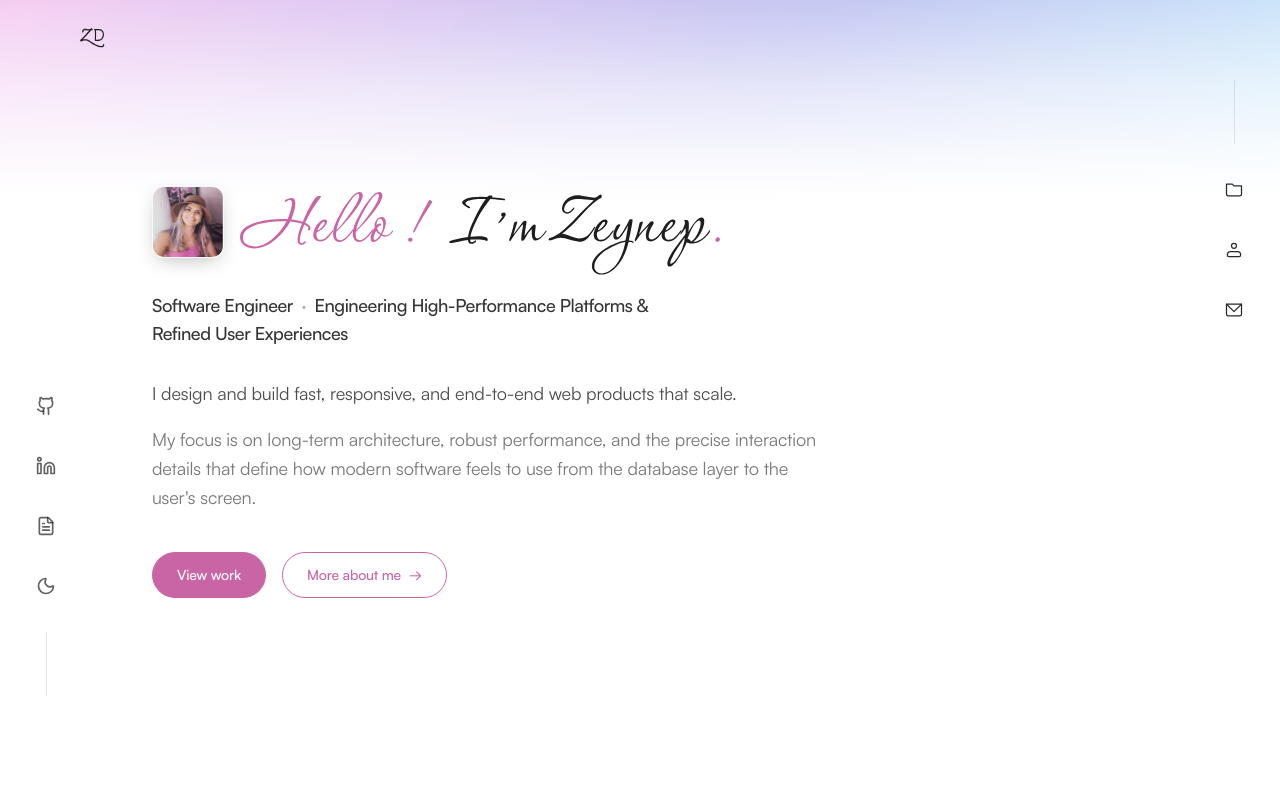
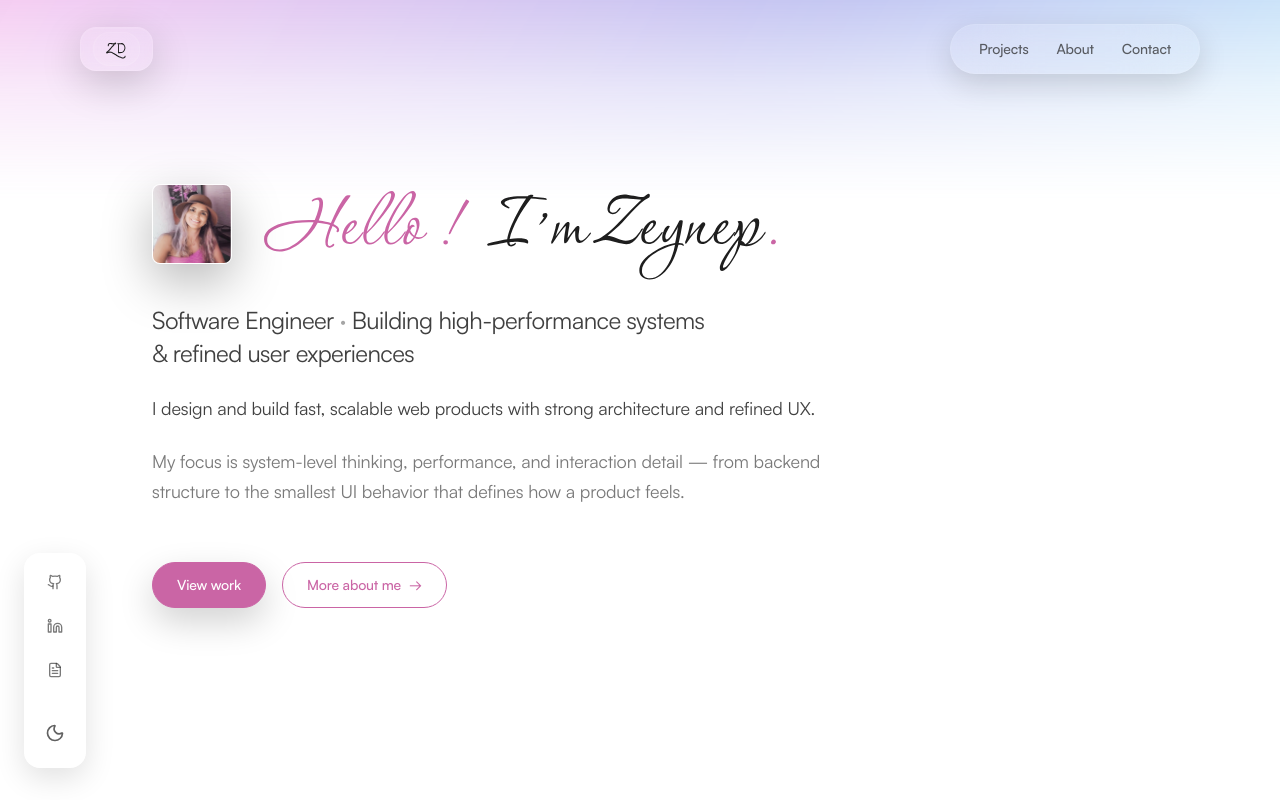
Before and after one commit to zeynepdundar/PortfolioV2, a Next.js app: page / in a window 1280 px wide. Shown: the top 800 px of the page. Built offline with nearby package versions, Linux system fonts and the light colour scheme.

Commit message:
refactor(hero): improve typography hierarchy and layout composition

```diff
--- a/app/(main)/layout.tsx
+++ b/app/(main)/layout.tsx
@@ -10,8 +10,11 @@ export default function MainLayout({
   children: React.ReactNode;
 }) {
   const showMaintenance = false;
+  const glassBrand =
+    "relative inline-flex items-center rounded-2xl border border-white/10 bg-white/5 dark:bg-black/20 backdrop-blur-2xl shadow-[0_12px_40px_rgba(0,0,0,0.18),inset_0_1px_0_rgba(255,255,255,0.08)] px-3 py-1 transition-all duration-300 hover:bg-white/10";
 
-
+  const glassNav =
+    "relative inline-flex items-center rounded-full border border-white/10 bg-white/5 dark:bg-black/20 backdrop-blur-2xl shadow-[0_10px_30px_rgba(0,0,0,0.14)] px-4 py-2 transition-all duration-300 hover:bg-white/10";
   if (showMaintenance) {
     return (
       <div
@@ -55,9 +58,19 @@ export default function MainLayout({
           <Footer />
         </div>
       </main>
-      <Brand/>
+      <div className="fixed top-6 left-0 right-0 z-50">
+        <div className="mx-auto w-full max-w-6xl px-4 flex justify-between items-center">
+
+          <div className={glassBrand}>
+            <Brand />
+          </div>
+
+          <div className={glassNav}>
+            <SideNav />
+          </div>
+        </div>
+      </div>
       <UtilityRail />
-      <SideNav />
     </div>
   );
 }
--- a/components/layout/Brand.tsx
+++ b/components/layout/Brand.tsx
@@ -2,40 +2,22 @@
 
 import Link from "next/link";
 import { useScrollDirection } from "@/hooks/useScrollDirection";
-import { Playfair_Display } from "next/font/google";
-
-const playfair = Playfair_Display({
-    subsets: ["latin"],
-    weight: ["500"],
-});
 
 export default function Brand() {
   const show = useScrollDirection();
 
   return (
-<div className="fixed top-6 left-0 right-0 z-50">
-  <div className="mx-auto w-full max-w-6xl px-4">
-    <Link
+<div className="px-3 py-1.5 rounded-2xl flex items-center bg-white/5 dark:bg-black/20 backdrop-blur-2xl border border-white/10">      <Link
         href="/"
-      className={`
-        group inline-flex items-center
-        transition-all duration-300 ease-in-out
-
-        ${show ? "opacity-100 translate-y-0" : "opacity-0 -translate-y-2"}
-      `}
+        className="flex items-center transition hover:opacity-80"
       >
         <img
           src="/images/logo-zd2.svg"
           alt="ZD Logo"
-        className="
-          h-6 w-auto
-          transition-all duration-300 ease-in-out
-          group-hover:opacity-80
-          group-hover:scale-[1.05]
-        "
+          className="h-5 w-auto"
         />
       </Link>
     </div>
-</div>
+
   );
 }
--- a/components/layout/SideNav.tsx
+++ b/components/layout/SideNav.tsx
@@ -1,77 +1,38 @@
 "use client";
 
-import Image from "next/image";
 import Link from "next/link";
 import { usePathname } from "next/navigation";
-import { useEffect, useState } from "react";
-
-const projectIcon = "/icons/projectIcon.svg";
-
-const aboutIcon = "/icons/userIcon.svg";
-
-const contactIcon = "/icons/emailIcon.svg";
 
 const NAV_ITEMS = [
-  { label: "Projects", href: "/projects", icon: projectIcon },
-  { label: "About", href: "/about", icon: aboutIcon },
-  { label: "Contact", href: "/contact", icon: contactIcon },
+  { label: "Projects", href: "/projects" },
+  { label: "About", href: "/about" },
+  { label: "Contact", href: "/contact" },
 ];
 
 export default function SideNav() {
   const pathname = usePathname();
-  const [mounted, setMounted] = useState(false);
 
-  useEffect(() => {
-    setMounted(true);
-  }, []);
   return (
-    <nav
-      role="navigation"
-      aria-label="Primary"
-      className="
-        hidden md:flex
-        fixed right-6 top-20
-        z-50
-        flex-col items-center gap-4
-      "
-    >
-      <span className="mb-2 h-16 w-px bg-foreground/10" />
-
-      {NAV_ITEMS.map(({ label, href, icon }) => {
-        const isActive = mounted && pathname === href;
+    <nav className="flex items-center gap-1">
+      {NAV_ITEMS.map(({ label, href }) => {
+        const isActive = pathname === href;
 
         return (
           <Link
             key={href}
             href={href}
-            className={`
-              relative group
-              rounded-xl p-3
-              text-foreground/70
-              hover:text-foreground
-              hover:bg-foreground/5
-              transition
-              ${isActive ? "text-foreground bg-gradient-to-br from-rose-200/40 via-sky-200/40 to-amber-200/40" : ""}
-            `}
+  className={`
+    relative px-3 py-1.5 text-sm font-medium
+    rounded-full transition-all duration-300
+
+    text-foreground/70 hover:text-foreground
+    hover:bg-white/10 hover:-translate-y-[1px]
+    hover:shadow-[0_6px_18px_-10px_rgba(0,0,0,0.25)]
+
+    ${isActive ? "bg-white/15 text-foreground shadow-sm" : ""}
+  `}
           >
-            <Image src={icon} alt="" width={20} height={20} aria-hidden="true" />
-
-            {/* Tooltip */}
-            <span
-              className="
-                pointer-events-none
-                absolute right-full mr-3
-                top-1/2 -translate-y-1/2
-                whitespace-nowrap
-                rounded-md bg-foreground text-background
-                px-2 py-1 text-xs font-medium
-                opacity-0 translate-x-1
-                group-hover:opacity-100 group-hover:translate-x-0
-                transition-all
-              "
-            >
-              {label}
-            </span>
+            {label}
           </Link>
         );
       })}
--- a/components/layout/UtilityRail.tsx
+++ b/components/layout/UtilityRail.tsx
@@ -27,12 +27,14 @@ export default function UtilityRail() {
     <aside
       className="
         hidden md:flex
-        fixed left-6 bottom-[calc(var(--bottom-nav-height)+2rem)]
-        z-50
-        flex-col items-center gap-4
+        fixed left-6 bottom-8
+        z-40
+        flex-col items-center gap-3
+        text-foreground/60
       "
     >
-      {socials.map(({ href, label, icon: Icon }) => (
+      {/* Rail background (subtle glass, optional but cleaner) */}
+<div className="flex flex-col items-center gap-3 rounded-2xl border border-white/10 bg-white/10 dark:bg-black/20 backdrop-blur-2xl px-2 py-3 shadow-[0_10px_30px_rgba(0,0,0,0.12)]">        {socials.map(({ href, label, icon: Icon }) => (
           <Link
             key={label}
             href={href}
@@ -40,28 +42,30 @@ export default function UtilityRail() {
             rel="noopener noreferrer"
             aria-label={label}
             className="
-            relative group
-            rounded-xl p-3
-            text-foreground/70
+              group relative
+              p-2
+              rounded-lg
+              text-foreground/60
               hover:text-foreground
               hover:bg-foreground/5
               transition
             "
           >
-          <Icon className="h-5 w-5" />
+            <Icon className="h-4 w-4" />
 
-          {/* Tooltip */}
+            {/* Tooltip (desktop only effect) */}
             <span
               className="
                 pointer-events-none
-              absolute left-full ml-3
+                absolute left-full ml-2
                 top-1/2 -translate-y-1/2
                 whitespace-nowrap
-              rounded-md bg-foreground text-background
-              px-2 py-1 text-xs font-medium
+                rounded-md
+                bg-foreground text-background
+                px-2 py-1 text-[10px] font-medium
                 opacity-0 translate-x-1
                 group-hover:opacity-100 group-hover:translate-x-0
-              transition-all
+                transition
               "
             >
               {label}
@@ -69,9 +73,11 @@ export default function UtilityRail() {
           </Link>
         ))}
 
+        {/* Theme toggle (slightly separated but still subtle) */}
+        <div className="pt-2 mt-1 border-t border-white/5">
           <ThemeToggle />
-
-      <span className="mt-2 h-16 w-px bg-foreground/10" />
+        </div>
+      </div>
     </aside>
   );
 }
--- a/components/sections/about/About.tsx
+++ b/components/sections/about/About.tsx
@@ -70,7 +70,7 @@ export default function About() {
                 rel="noopener noreferrer"
                 className="text-foreground/75 underline-offset-4 hover:underline"
               >
-                Linga rOS
+                Linga
               </a>
               , developing a comprehensive technology ecosystem for the food
               service industry. Alongside engineering, I enjoy crafting
--- a/components/sections/intro/Intro.tsx
+++ b/components/sections/intro/Intro.tsx
@@ -1,3 +1,5 @@
+"use client";
+
 import Image from "next/image";
 import { PageSection } from "../../ui/PageSection";
 import { SectionContainer } from "../../ui/SectionContainer";
@@ -7,71 +9,92 @@ export default function Intro() {
   return (
     <PageSection id="home">
       <SectionContainer>
-        <div className="w-full pt-8 sm:pt-10">
-          <div className="space-y-6 sm:space-y-8">
+        <div className="w-full pt-10 sm:pt-14">
+          <div className="space-y-10 sm:space-y-12">
 
-            <header className="space-y-4">
-              <h1 className="sr-only">Zeynep Dündar – Software Engineer</h1>
+            {/* HEADER */}
+            <header className="space-y-6">
 
-              <div className="flex items-center gap-4">
-                <div className="relative shrink-0 h-14 w-14 sm:h-[4.5rem] sm:w-[4.5rem]">
-                  <div className="relative h-full w-full overflow-hidden rounded-xl border border-border/20 shadow-[0_6px_20px_-6px_rgba(0,0,0,0.3)]">
+              <h1 className="sr-only">
+                Zeynep Dündar – Software Engineer
+              </h1>
+
+              {/* HERO ROW */}
+              <div className="flex items-end gap-6 sm:gap-8">
+
+                {/* AVATAR (more grounded, less floating) */}
+                <div className="relative shrink-0 h-16 w-16 sm:h-[5rem] sm:w-[5rem] mb-4">
+                  <div className="relative h-full w-full overflow-hidden rounded-lg border border-white/15 shadow-[0_18px_50px_rgba(0,0,0,0.28)]">
                     <Image
                       src="/images/profile.png"
                       alt="Zeynep Dündar"
                       width={160}
                       height={160}
-                      className="object-cover contrast-[0.9]"
+                      className="object-cover contrast-[0.95] grayscale-[5%]"
                       priority
                     />
                   </div>
                 </div>
 
+                {/* HELLO */}
                 <Image
                   src="/images/Hello2.svg"
                   alt=""
                   aria-hidden="true"
-                  width={480}
-                  height={120}
+                  width={520}
+                  height={140}
                   priority
-                  className="w-[80vw] max-w-[30em] h-auto mt-6"
+                  className="w-[85vw] max-w-[32em] h-auto opacity-100"
                 />
               </div>
 
-              <h2 className="text-base sm:text-lg font-medium text-foreground/90 tracking-tight block max-w-xl">
-                Software Engineer <span className="text-foreground/40 font-light mx-1">·</span> Engineering High-Performance Platforms &
-                <br className="hidden sm:inline" /> Refined User Experiences
-              </h2>
-            </header>
+              {/* TITLE (stronger hierarchy) */}
 
-            <div className="max-w-2xl space-y-4">
-              <p className="text-body-lg font-medium text-foreground/80 leading-relaxed">
-                I design and build fast, responsive, and end-to-end web products that scale.
+              <p
+                className="mt-5 max-w-xl text-xl sm:text-2xl leading-snug tracking-tight text-foreground/85"
+                style={{ fontFamily: "var(--font-display), Georgia, serif" }}
+              >
+Software Engineer <span className="text-foreground/40">·</span>{" "}
+Building high-performance systems<br className="hidden sm:block" />
+& refined user experiences
+              </p>
+
+              {/* BODY (more contrast separation) */}
+              <div className="max-w-2xl space-y-6">
+
+                <p className="text-body-lg font-medium text-foreground/85 leading-relaxed">
+                  I design and build fast, scalable web products with strong architecture and refined UX.
                 </p>
 
                 <p className="text-body-lg text-foreground/60 leading-relaxed">
-                My focus is on long-term architecture, robust performance, and the precise interaction details that define how modern software feels to use from the database layer to the user's screen.
+                  My focus is system-level thinking, performance, and interaction detail —
+                  from backend structure to the smallest UI behavior that defines how a product feels.
                 </p>
               </div>
 
-            <div className="mt-10 flex flex-col sm:flex-row sm:items-center gap-4">
+              {/* CTA (more presence separation) */}
+              <div className="mt-12 flex flex-col sm:flex-row sm:items-center gap-4 pt-2">
+
                 <Button
                   href="/projects"
-                ariaLabel="View Zeynep Dündar's projects"
+                  ariaLabel="View projects"
                   variant="primary"
+                  className="shadow-[0_14px_35px_rgba(0,0,0,0.18)]"
                 >
                   View work
                 </Button>
+
                 <Button
                   href="/about"
-                ariaLabel="Learn more about Zeynep Dündar"
+                  ariaLabel="About me"
                   variant="outline"
                   showArrow
                 >
                   More about me
                 </Button>
+
               </div>
-
+            </header>
           </div>
         </div>
       </SectionContainer>
--- a/data/experiences.ts
+++ b/data/experiences.ts
@@ -15,7 +15,7 @@ export type Experience = {
 export const experiences: Experience[] = [
   {
     role: "Frontend Engineer",
-    company: "Linga rOS",
+    company: "LINGA",
     period: "2023 – Present",
     description:
       "Built and maintained the back-office UI of a global, cloud-based restaurant operating system. Migrated a large-scale interface to Angular 14 within a 15+ engineer Agile team, working closely with product managers, designers, and engineers to deliver reliable, user-focused features at scale.",
```
Also changed, not shown: app/layout.tsx (indentation only). Lines whose indentation alone changed are shown as unchanged.
